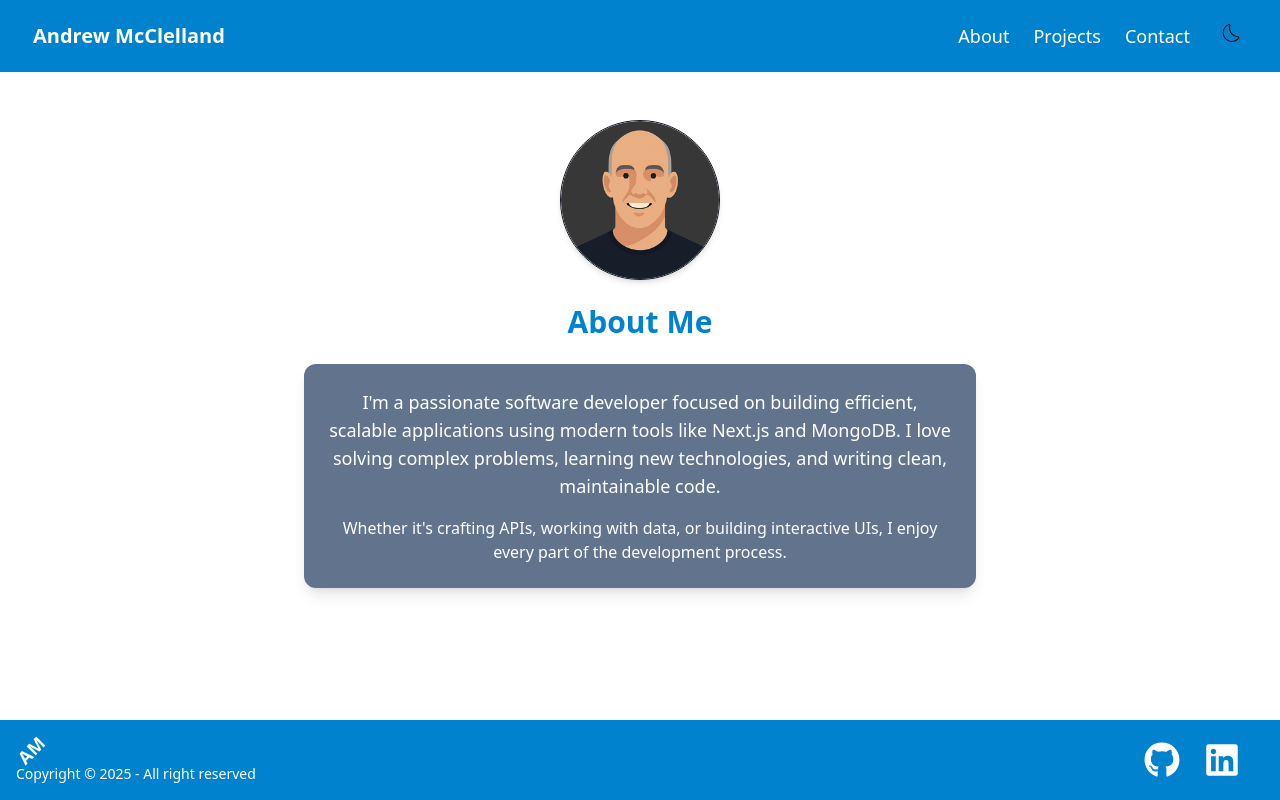
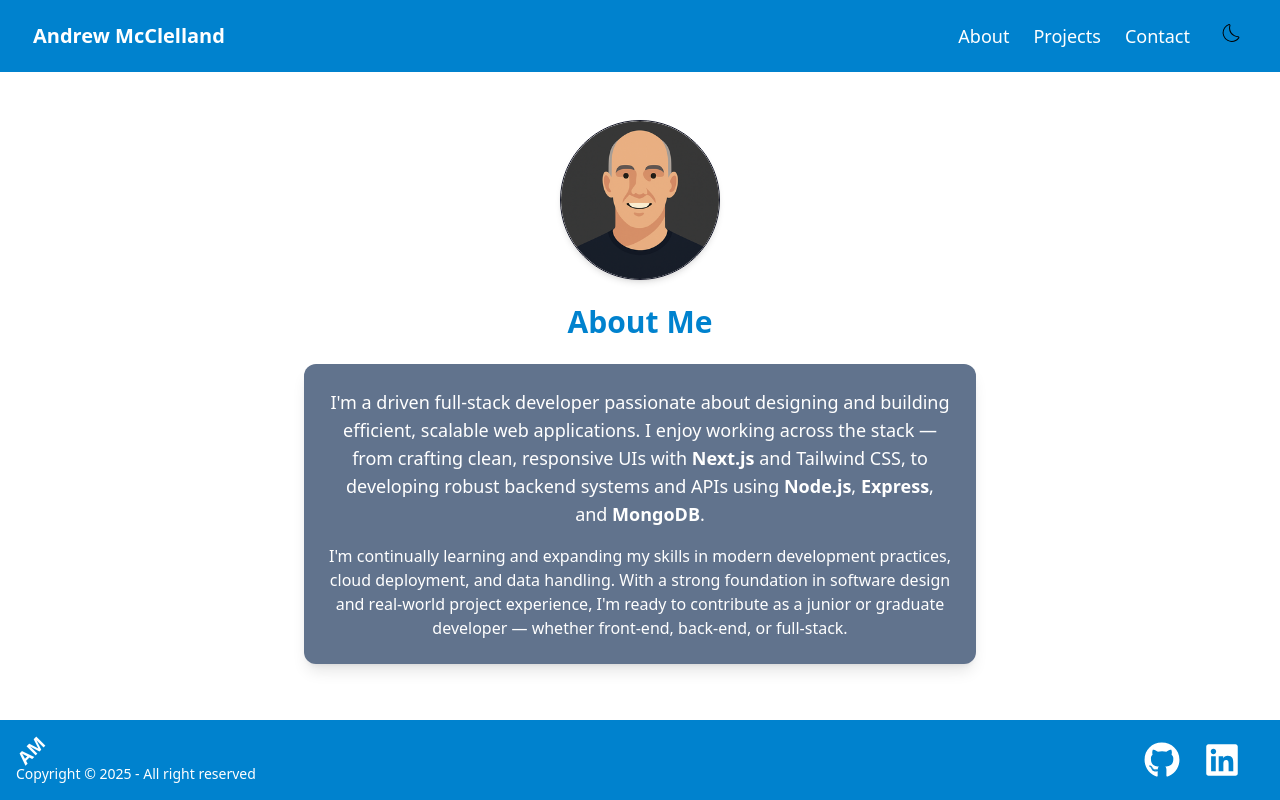
Before and after one commit to aejmcclelland/portfolio, a Next.js app: page /about in a window 1280 px wide. Built offline with nearby package versions, Linux system fonts and the light colour scheme; no server answers.

Commit message:
changed About page content

```diff
--- a/src/app/(site)/about/page.tsx
+++ b/src/app/(site)/about/page.tsx
@@ -20,14 +20,20 @@ export default function About() {
 				{/* Contained Text Card */}
 				<div className='bg-secondary text-secondary-content rounded-xl shadow-lg p-6 w-full max-w-2xl'>
 					<p className='text-lg'>
-						I&apos;m a passionate software developer focused on building
-						efficient, scalable applications using modern tools like Next.js and
-						MongoDB. I love solving complex problems, learning new technologies,
-						and writing clean, maintainable code.
+						I'm a driven full-stack developer passionate about designing and
+						building efficient, scalable web applications. I enjoy working
+						across the stack — from crafting clean, responsive UIs with{' '}
+						<strong>Next.js</strong> and Tailwind CSS, to developing robust
+						backend systems and APIs using
+						<strong> Node.js</strong>, <strong>Express</strong>, and
+						<strong> MongoDB</strong>.
 					</p>
 					<p className='mt-4 text-base'>
-						Whether it&apos;s crafting APIs, working with data, or building
-						interactive UIs, I enjoy every part of the development process.
+						I'm continually learning and expanding my skills in modern
+						development practices, cloud deployment, and data handling. With a
+						strong foundation in software design and real-world project
+						experience, I'm ready to contribute as a junior or graduate
+						developer — whether front-end, back-end, or full-stack.
 					</p>
 				</div>
 			</div>
```
